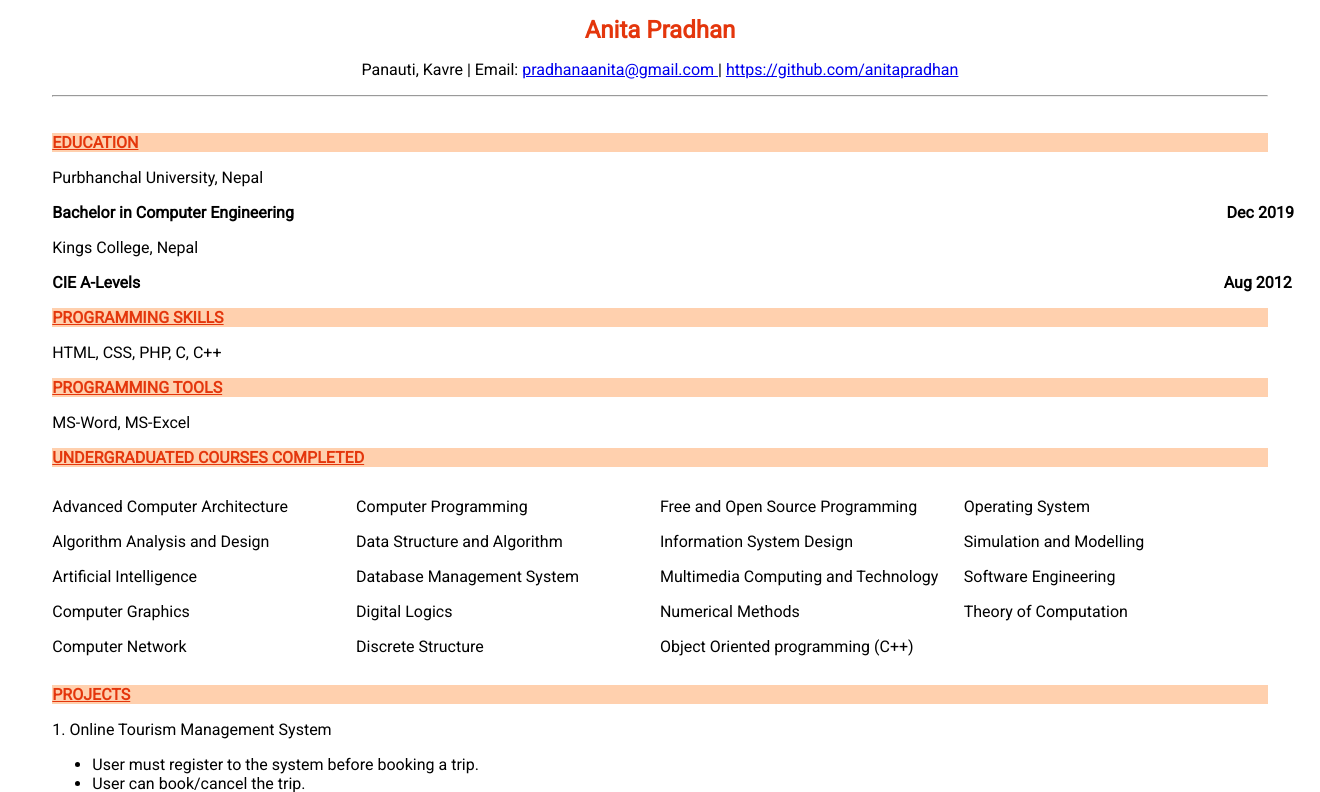
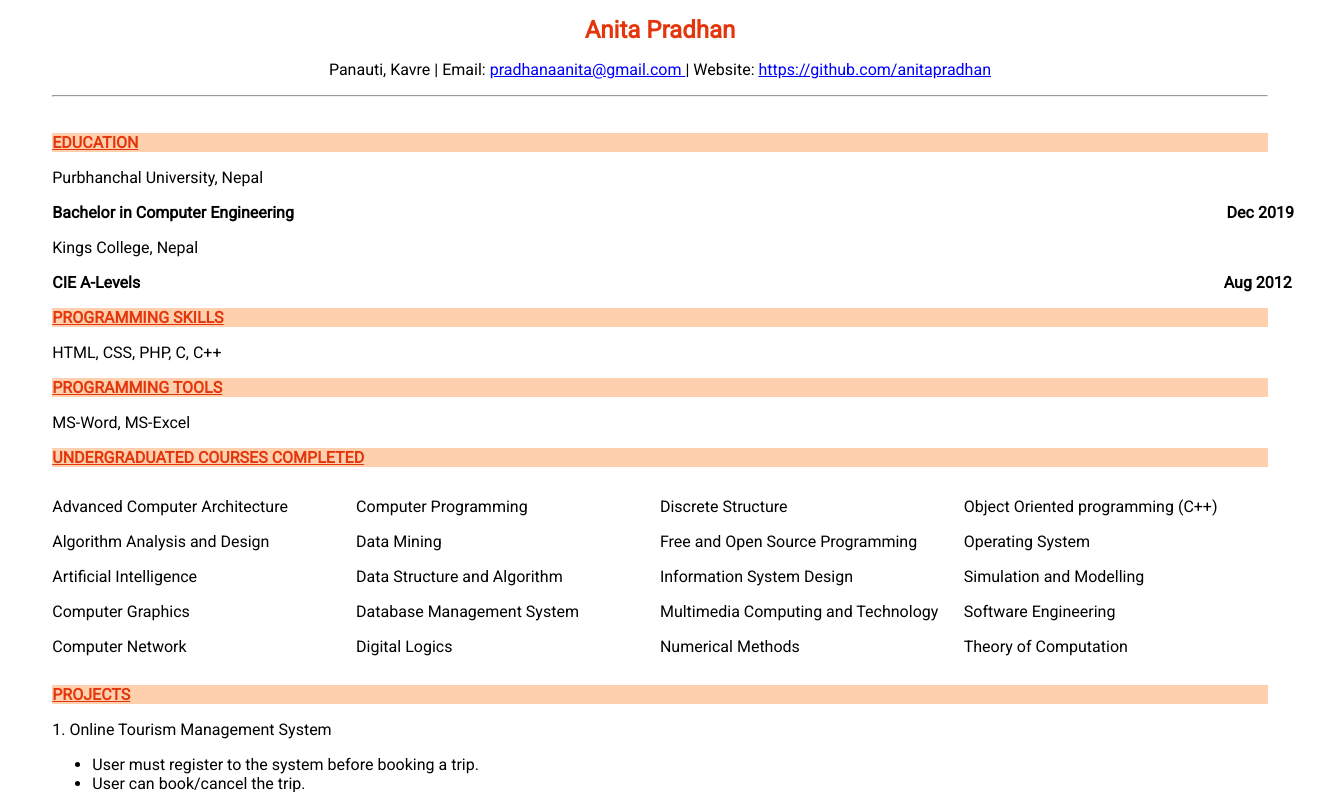
Before and after one commit to anitapradhan/anitapradhan.github.io, a PHP site: page /resume.html in a window 1320 px wide. Shown: the part 89-881 px from the top of the page. Run offline with PHP 8.4, Linux system fonts and the light colour scheme.

Commit message:
added word

```diff
--- a/resume.html
+++ b/resume.html
@@ -17,7 +17,7 @@
 </div>
 <div class="margi">
 	<h1>Anita Pradhan</h1>
-	<h3>Panauti, Kavre | Email: <a href="mailto:name@email.com" target="_blank"> pradhanaanita@gmail.com </a>| <a href="https://github.com/anitapradhan" target="_blank">https://github.com/anitapradhan</a></h3>
+	<h3>Panauti, Kavre | Email: <a href="mailto:name@email.com" target="_blank"> pradhanaanita@gmail.com </a>| Website: <a href="https://github.com/anitapradhan" target="_blank">https://github.com/anitapradhan</a></h3>
 	<hr><br>
 	<h2><u>EDUCATION</u></h2>
 	<p>Purbhanchal University, Nepal</p>
@@ -41,22 +41,22 @@
 		</div>
 		<div class="column">
 			<p>Computer Programming</p>
+			<p>Data Mining</p>
 			<p>Data Structure and Algorithm</p>
 			<p>Database Management System</p>
 			<p>Digital Logics</p>
-			<p>Discrete Structure</p>
 
 		</div>
 		<div class="column">
+			<p>Discrete Structure</p>
             <p>Free and Open Source Programming</p>
 			<p>Information System Design</p>
 			<p>Multimedia Computing and Technology</p>
 			<p>Numerical Methods</p>
-            <p>Object Oriented programming (C++)</p>
-
 
 		</div>
 		<div class="column">
+			<p>Object Oriented programming (C++)</p>
 	        <p>Operating System</p>
 			<p>Simulation and Modelling</p>
 			<p>Software Engineering</p>
--- a/style.css
+++ b/style.css
@@ -5,7 +5,9 @@ body{
 	margin-bottom: 0;
 	font-family: "Roboto";
 }
-
+a{
+	color: blue;
+}
 
 h2 {
   font-size: 16px;
```
